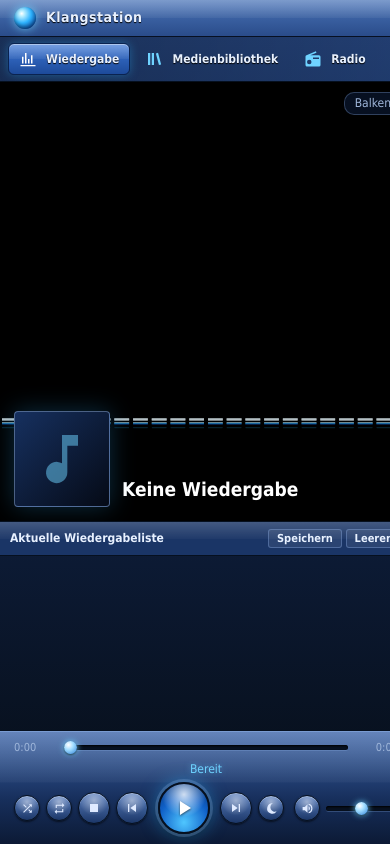
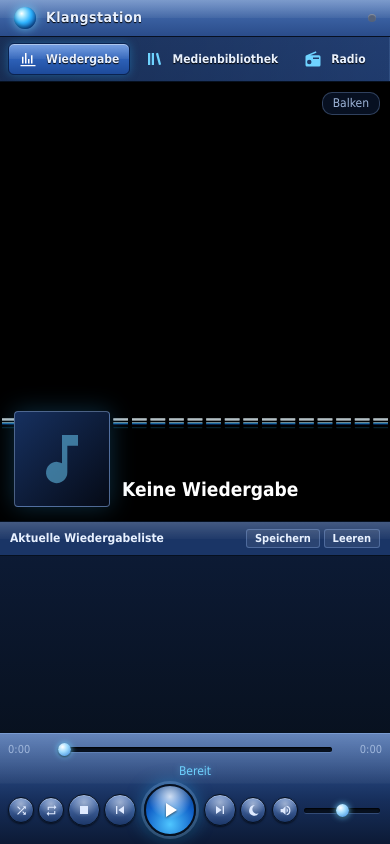
Before and after one commit to konkred/klangstation, a plain HTML site: page web/index.html in a window 390 px wide. Drawn offline with Linux system fonts and the light colour scheme; no server answers.

Commit message:
Knopfreihe passt auf schmale Handys (Lautstaerkeregler flexibel)
Co-Authored-By: Claude Opus 5.5 <noreply@anthropic.com>

```diff
--- a/web/css/style.css
+++ b/web/css/style.css
@@ -500,12 +500,14 @@ code { background: #eef3fb; padding: 1px 4px; border-radius: 3px; font-size: 11p
   .cover-wrap { width: 96px; height: 96px; -webkit-box-reflect: unset; }
   .playlist-pane { width: auto; flex: 1; border-left: 0; border-top: 1px solid #06101f; min-height: 220px; }
   .queue .q-x { visibility: visible; }
-  .controls { grid-template-columns: 1fr; gap: 4px; }
+  .transport { padding: 6px 8px 8px; min-width: 0; }
+  .controls { grid-template-columns: minmax(0, 1fr); gap: 4px; }
   .mini-now { text-align: center; order: -1; }
   .status-right { display: none; }
-  .buttons { justify-content: center; }
-  .volume { margin-left: 4px; }
-  #vol { width: 70px; }
+  /* Lautstaerke nimmt den Rest der Zeile: die Knopfreihe darf nie breiter als der Bildschirm werden */
+  .buttons { justify-content: center; gap: 4px; min-width: 0; }
+  .volume { flex: 0 1 110px; min-width: 0; margin-left: 2px; }
+  #vol { width: auto; flex: 1; min-width: 36px; }
   table.grid .hide-m { display: none; }
   .albums { grid-template-columns: repeat(auto-fill, minmax(110px, 1fr)); gap: 10px; padding: 10px; }
   .cd-head, .album-head { flex-direction: column; align-items: flex-start; }
@@ -516,6 +518,6 @@ code { background: #eef3fb; padding: 1px 4px; border-radius: 3px; font-size: 11p
   .alarm .al-info { white-space: normal; }
   .alarm .mini { grid-row: 2; justify-self: start; }
 }
-@media (max-width: 340px) {
+@media (max-width: 360px) {
   #b-shuffle, #b-repeat { display: none; }
 }
```
